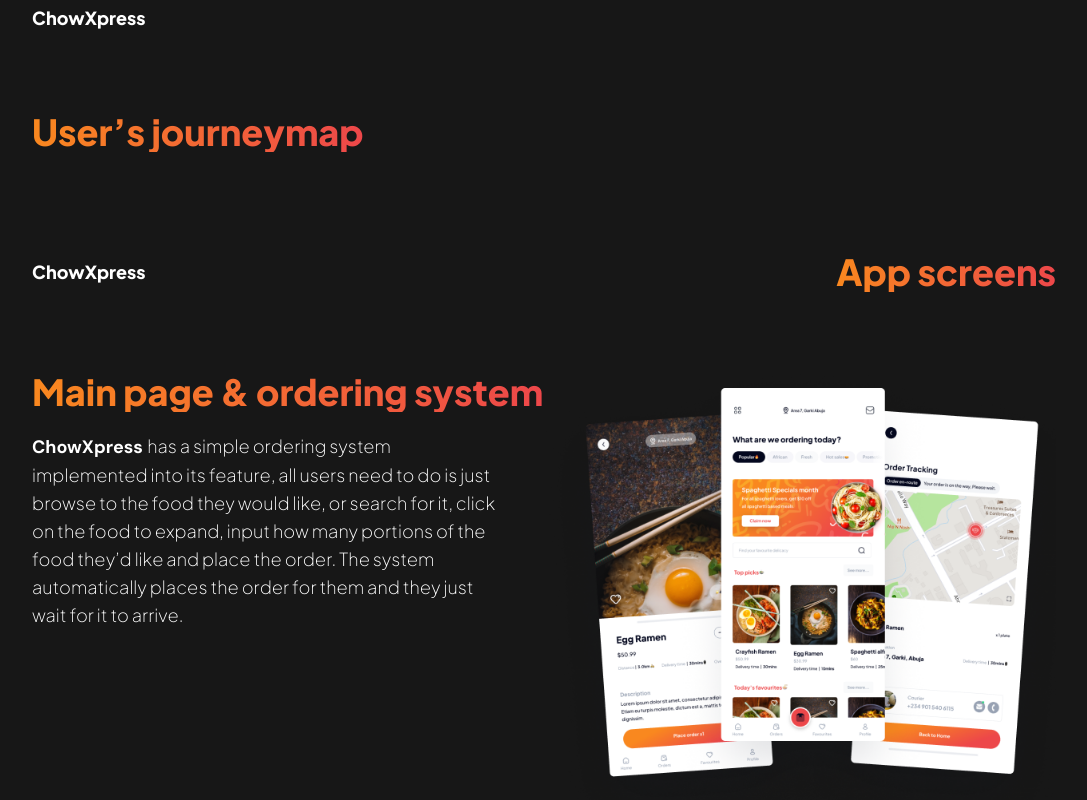
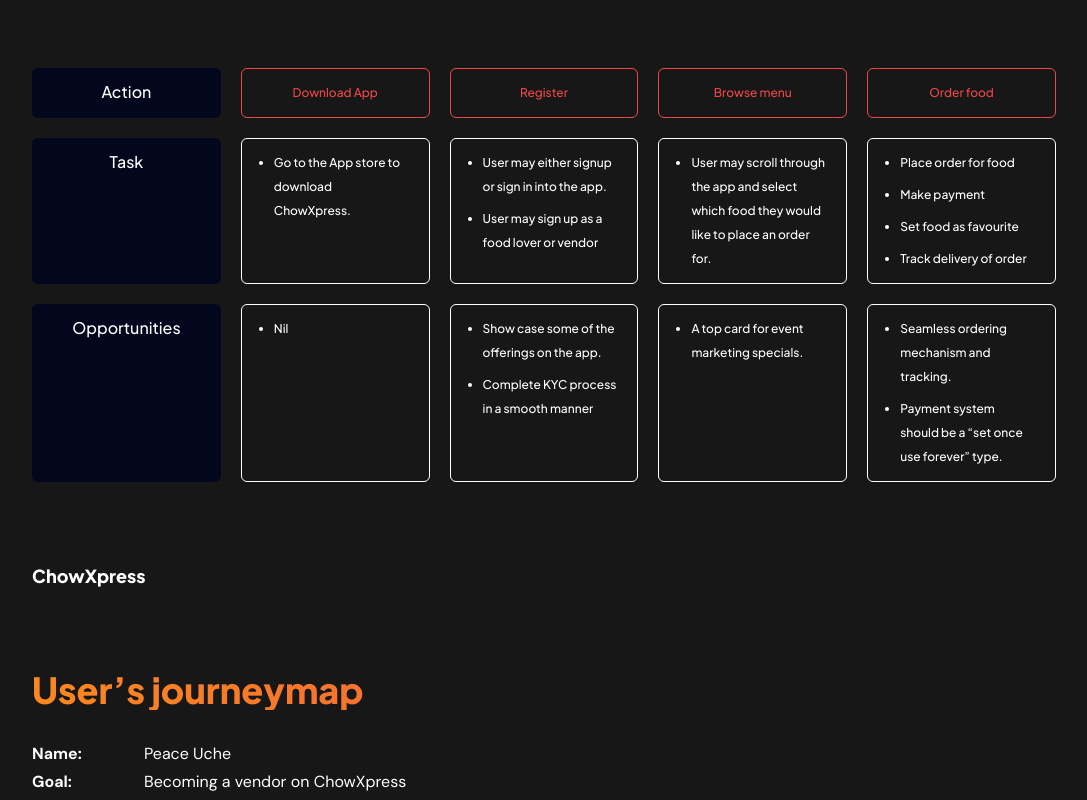
Before and after one commit to VirtuousTechies/musa-daniel, a React (Vite) app in the folder musa-daniel/: page /works/foodApp in a window 1280 px wide. Shown: the part 6080-6880 px from the top of the page, without its empty margins (96-1183 px from the left). Built offline with nearby package versions, Linux system fonts and the light colour scheme.

Commit message:
Added the journey map sections of the food app body component

```diff
--- a/musa-daniel/src/Components/FoodAppBody.jsx
+++ b/musa-daniel/src/Components/FoodAppBody.jsx
@@ -171,9 +171,9 @@
 
         <Convergence data={foodAppData.convergence[1]}/>
 
-        <JourneyMap />
+        <JourneyMap data={foodAppData.journeyMap[0]}/>
 
-        <JourneyMap />
+        <JourneyMap data={foodAppData.journeyMap[1]}/>
 
         <section className='flex flex-col space-y-20 md:items-start w-[90%] mx-5 md:mx-0
         md:w-[80%] bg-[#17171717]'>
--- a/musa-daniel/src/Components/JourneyMap.jsx
+++ b/musa-daniel/src/Components/JourneyMap.jsx
@@ -1,16 +1,56 @@
 import React from 'react'
 import FoodHeader from './FoodHeader'
 
-export default function JourneyMap() {
+export default function JourneyMap({data}) {
   return (
     <section className='flex flex-col space-y-20 md:items-start w-[90%] mx-5 md:mx-0
     md:w-[80%] bg-[rgba(23,23,23,0.09)]'>
         <FoodHeader  />
         <div className='flex flex-col-reverse space-y-reverse space-y-5 md:space-y-0 md:flex-row
         md:justify-between w-full'>
-            <div className='flex flex-col self-start'>
+            <div className='flex flex-col self-start w-full'>
                 <h2 className='bg-gradient-to-l font-four text-3xl md:text-4xl font-extrabold
-                text-transparent bg-clip-text to-[#F9881F] from-[#ED474A] mb-5'>User’s journeymap</h2>
+                text-transparent bg-clip-text to-[#F9881F] from-[#ED474A] mb-8'>User’s journeymap</h2>
+                <div className='flex flex-col space-y-1'>
+                    <p className='font-four font-normal text-white text-base flex flex-row'>
+                        <span className='font-bold w-[7rem] block'>Name:</span>
+                        <span>{data.name}</span>
+                    </p>
+                    <p className='font-four font-normal text-white text-base flex flex-row'>
+                        <span className='font-bold w-[7rem] block'>Goal:</span>
+                        <span>{data.goal}</span>
+                    </p>
+                </div>
+                <div className='flex flex-col space-y-5 w-full px-5 md:px-0 mt-20'>
+                    <div className='grid grid-cols-5 gap-5'>
+                        <h2 className='bg-[#03071E] text-base py-3 font-medium text-white rounded-md
+                        text-center font-four'>Action</h2>
+                        {data.action.map((item => <p key={item} className='text-xs text-[#ED474A]
+                        border-solid border-[1px] border-[#ED474A] text-center font-medium
+                        rounded-md font-four py-3 leading-6'>
+                        {item}</p>))}
+                    </div>
+                    <div className='grid grid-cols-5 gap-5' >
+                        <h2 className='bg-[#03071E] text-base py-3 font-medium text-white rounded-md
+                        text-center font-four'>Task</h2>
+                        {data.task.map((item => <ul key={item.id} className='flex flex-col space-y-2
+                        list-disc text-white border-solid border-[1px] border-white py-3
+                        rounded-md pl-8 pr-5'>
+                        {item.text.map((list =>  <li key={list} className='text-xs font-medium
+                        font-four leading-6'>{list}</li>))}
+                        </ul>))}
+                    </div>
+                    <div className='grid grid-cols-5 gap-5'>
+                        <h2 className='bg-[#03071E] text-base py-3 font-medium text-white rounded-md
+                        text-center font-four'>Opportunities</h2>
+                        {data.opportunities.map((item => <ul key={item.id} className='flex flex-col
+                        space-y-2 list-disc text-white border-solid border-[1px] border-white py-3
+                        rounded-md pl-8 pr-5'>
+                        {item.text.map((list =>  <li key={list} className='text-xs font-medium
+                        font-four leading-6'>{list}</li>))}
+                        </ul>))}
+                    </div>
+                </div>
             </div>
         </div>
     </section>
--- a/musa-daniel/src/Data/demo.js
+++ b/musa-daniel/src/Data/demo.js
@@ -386,8 +386,8 @@
         },
         {
             id: 2,
-            name: '',
-            goal: '',
+            name: 'Peace Uche',
+            goal: 'Becoming a vendor on ChowXpress',
             action: ['Download App', 'Register', 'Browse menu', 'Special orders'],
             task: [
                 {
```
